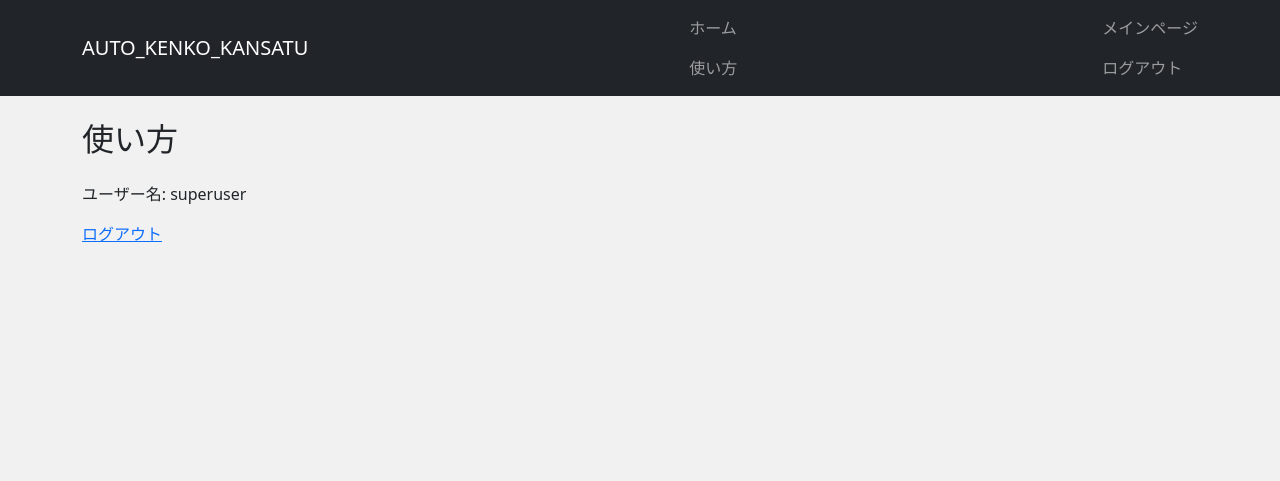
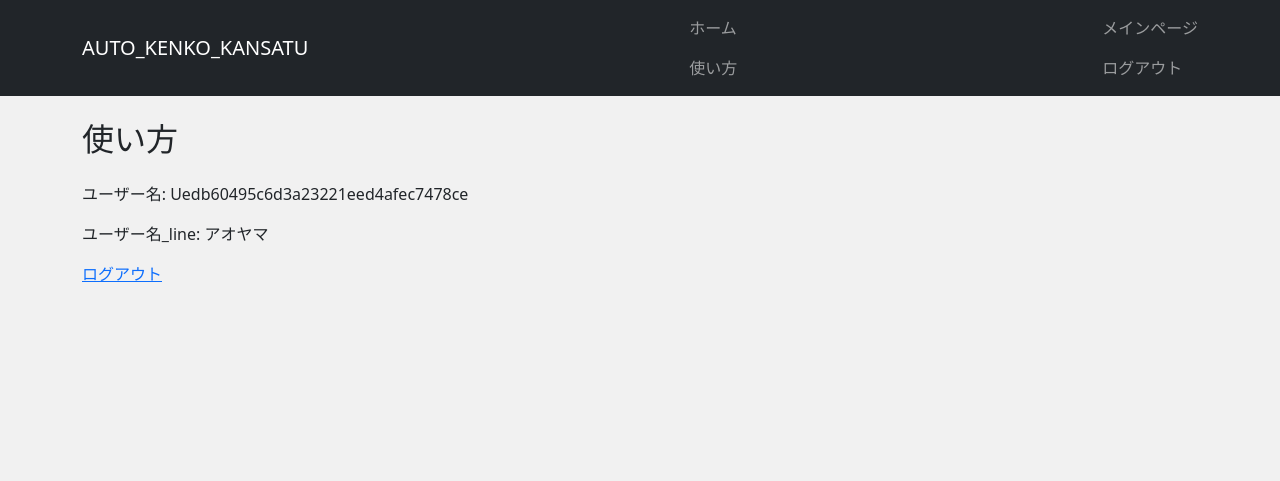
Before and after one commit to ANKM0/auto_kenkou_kansatu, a Django app: page /howto/ in a window 1280 px wide. Shown: the top 481 px of the page. Run offline with Django 3.2, Linux system fonts and the light colour scheme; a user stored in the database is signed in.

Commit message:
一旦 解決(調整まだ)

```diff
--- a/templates/users/howto.html
+++ b/templates/users/howto.html
@@ -1,14 +1,12 @@
 {% extends 'users/base.html' %}
-{% comment %} {% load account %} {% endcomment %}
 
 {% block content %}
     <h2 class="my-4">使い方</h2>
 
-    {% comment %} {% user_display user %} {% endcomment %}
-
 
     {% if user.is_authenticated %}
         <p>ユーザー名: {{ user.username }}</p>
+        <p>ユーザー名_line: {{ user.line_username }}</p>
         <a href="{% url 'logout' %}">ログアウト</a>
     {% else %}
         <a href="{% url 'social:begin' 'line' %}">LINEでログインする</a>
--- a/users/models.py
+++ b/users/models.py
@@ -22,16 +22,16 @@
             "unique": _("A user with that username already exists."),
         },
     )
-    # line_username = models.CharField(
-    #     _("username"),
-    #     max_length=150,
-    #     unique=True,
-    #     help_text=_("Required. 150 characters or fewer. Letters, digits and @/./+/-/_ only."),
-    #     validators=[username_validator],
-    #     error_messages={
-    #         "unique": _("A user with that username already exists."),
-    #     },
-    # )
+    line_username = models.CharField(
+        _("line_username"),
+        max_length=150,
+        unique=True,
+        help_text=_("Required. 150 characters or fewer. Letters, digits and @/./+/-/_ only."),
+        validators=[username_validator],
+        error_messages={
+            "unique": _("A user with that line_username already exists."),
+        },
+    )
     email = models.EmailField("メールアドレス", blank=True)
     sns_icon_url = models.URLField("アイコン(SNS連携)", blank=True)
     is_staff = models.BooleanField("is_staff", default=False)
@@ -96,7 +96,7 @@
         (0, '停止する')
     )
 
-    user = models.OneToOneField(get_user_model(), on_delete=models.CASCADE, primary_key=True)
+    username = get_user_model()
     user_info_class_number = models.PositiveSmallIntegerField(verbose_name="クラス番号")
     user_info_student_number = models.PositiveSmallIntegerField(verbose_name="出席番号")
     user_info_student_name = models.CharField(max_length=50, verbose_name="名前")
--- a/users/pipeline.py
+++ b/users/pipeline.py
@@ -6,6 +6,6 @@
         # アイコン未設定の場合は空文字を設定する(1度アイコン設定後にLINE側でアイコンが削除されている可能性もあるので、再度ログインした場合は当サービスからも画像を削除する)
         icon_url = response.get("pictureUrl", "")
 
-        user.username = username
+        user.line_username = username
         user.sns_icon_url = icon_url
         user.save()
--- a/users/views.py
+++ b/users/views.py
@@ -8,6 +8,7 @@
 from django.views.generic.edit import CreateView, UpdateView, DeleteView
 from django.urls import reverse_lazy
 
+# from . import forms
 
 APP_LABEL_USER = "users"
 
@@ -71,27 +72,43 @@
     return render(request, '%s/output.html' % APP_LABEL_USER, params)
 
 
+# 作成画面
 class ItemCreateView(CreateView):
     model = UserInfo
     form_class = UserInputForm
+    success_url = reverse_lazy('index')
 
 
+# 詳細画面
 class ItemDetailView(LoginRequiredMixin, DetailView):
     model = UserInfo
+    success_url = reverse_lazy('index')
 
 
 # 更新画面
 class ItemUpdateView(LoginRequiredMixin, UpdateView):
     model = UserInfo
     form_class = UserInputForm
-    success_url = reverse_lazy('item')
+    success_url = reverse_lazy('index')
 
 
 # 削除画面
 class ItemDeleteView(LoginRequiredMixin, DeleteView):
     model = UserInfo
-    success_url = reverse_lazy('item')
+    success_url = reverse_lazy('index')
 
+
+# def form_view(request):
+#     if request.method == 'POST':
+#         form = forms.UserInfo(request.POST)
+#         if form.is_valid():
+#             post = form.save(commit=False)
+#             post.username = request.user
+#             post.save()
+#             return redirect('sns:index')
+#     else:
+#         form = forms.UserInfo()
+#     return render(request, 'users/form_view.html', {'form': form})
 #
 # class FormView(TemplateView):
 
```
Also changed, not shown: db.sqlite3, users/migrations/0001_initial.py.
